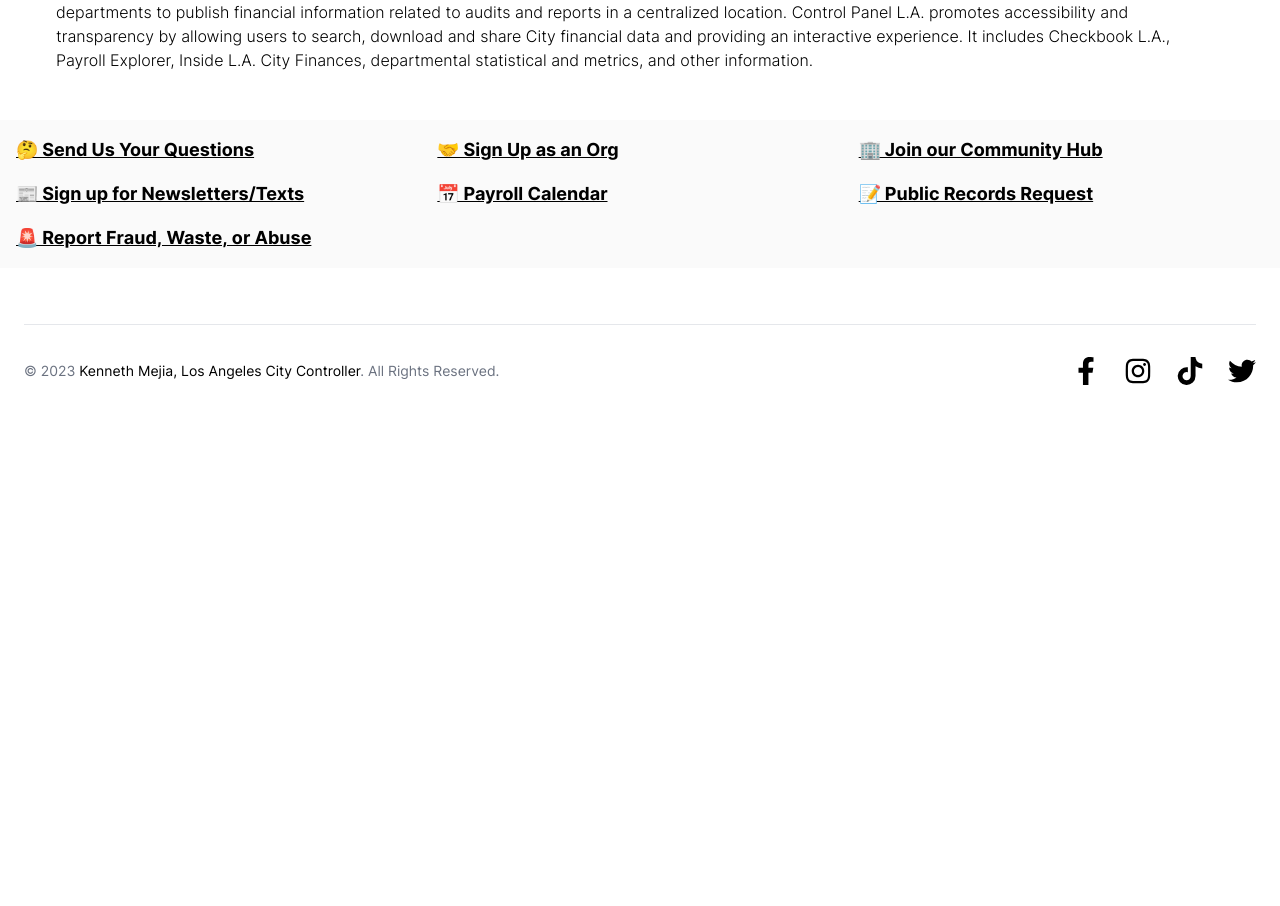
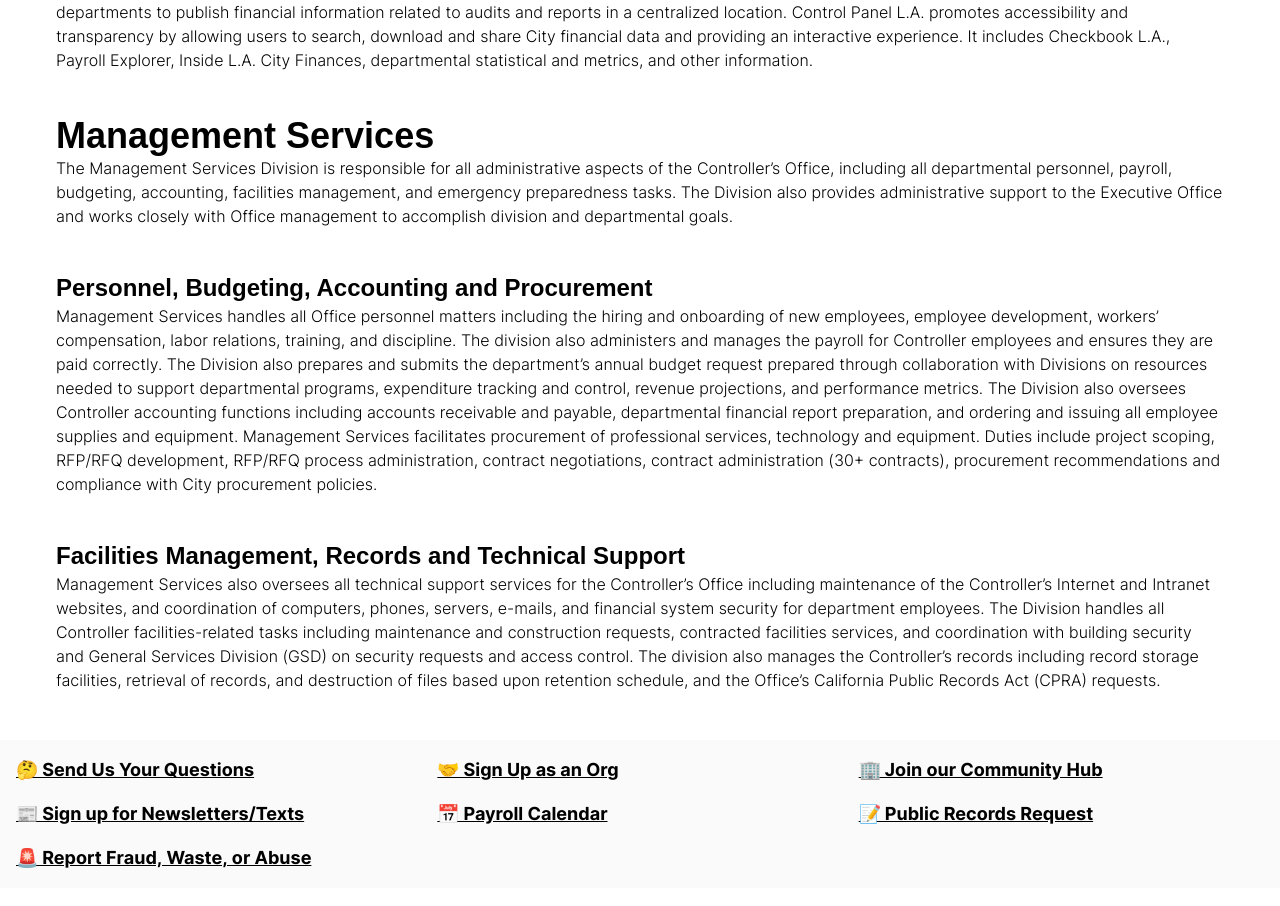
Before and after one commit to isaacylee/controller-website, a Next.js app: page /about in a window 1280 px wide. Shown: the part 4905-5811 px from the top of the page. Before the commit the page ends 5314 px from the top, so only its background shows below. Built offline with nearby package versions, Linux system fonts and the light colour scheme.

Commit message:
add management services

```diff
--- a/src/pages/about.tsx
+++ b/src/pages/about.tsx
@@ -421,6 +421,54 @@ export default function About(props: any) {
             information.
           </p>
 
+          <div className='break-normal'></div>
+
+          <h1>Management Services</h1>
+          <p className='mb-3 font-light text-black dark:text-gray-100 md:relative md:pb-8'>
+            The Management Services Division is responsible for all
+            administrative aspects of the Controller’s Office, including all
+            departmental personnel, payroll, budgeting, accounting, facilities
+            management, and emergency preparedness tasks. The Division also
+            provides administrative support to the Executive Office and works
+            closely with Office management to accomplish division and
+            departmental goals.
+          </p>
+          <h3>Personnel, Budgeting, Accounting and Procurement</h3>
+          <p className='mb-3 font-light text-black dark:text-gray-100 md:relative md:pb-8'>
+            Management Services handles all Office personnel matters including
+            the hiring and onboarding of new employees, employee development,
+            workers’ compensation, labor relations, training, and discipline.
+            The division also administers and manages the payroll for Controller
+            employees and ensures they are paid correctly. The Division also
+            prepares and submits the department’s annual budget request prepared
+            through collaboration with Divisions on resources needed to support
+            departmental programs, expenditure tracking and control, revenue
+            projections, and performance metrics. The Division also oversees
+            Controller accounting functions including accounts receivable and
+            payable, departmental financial report preparation, and ordering and
+            issuing all employee supplies and equipment. Management Services
+            facilitates procurement of professional services, technology and
+            equipment. Duties include project scoping, RFP/RFQ development,
+            RFP/RFQ process administration, contract negotiations, contract
+            administration (30+ contracts), procurement recommendations and
+            compliance with City procurement policies.{' '}
+          </p>
+          <h3>Facilities Management, Records and Technical Support</h3>
+          <p className='mb-3 font-light text-black dark:text-gray-100 md:relative md:pb-8'>
+            Management Services also oversees all technical support services for
+            the Controller’s Office including maintenance of the Controller’s
+            Internet and Intranet websites, and coordination of computers,
+            phones, servers, e-mails, and financial system security for
+            department employees. The Division handles all Controller
+            facilities-related tasks including maintenance and construction
+            requests, contracted facilities services, and coordination with
+            building security and General Services Division (GSD) on security
+            requests and access control. The division also manages the
+            Controller’s records including record storage facilities, retrieval
+            of records, and destruction of files based upon retention schedule,
+            and the Office’s California Public Records Act (CPRA) requests.
+          </p>
+
           {/* </div> */}
         </div>
 
```
